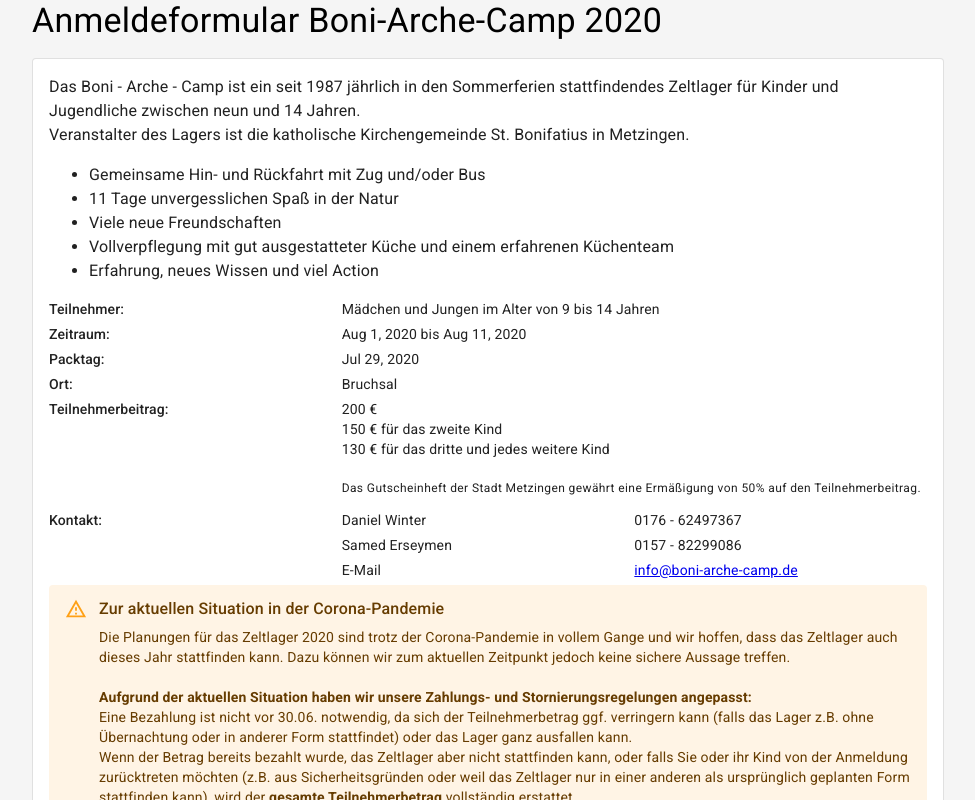
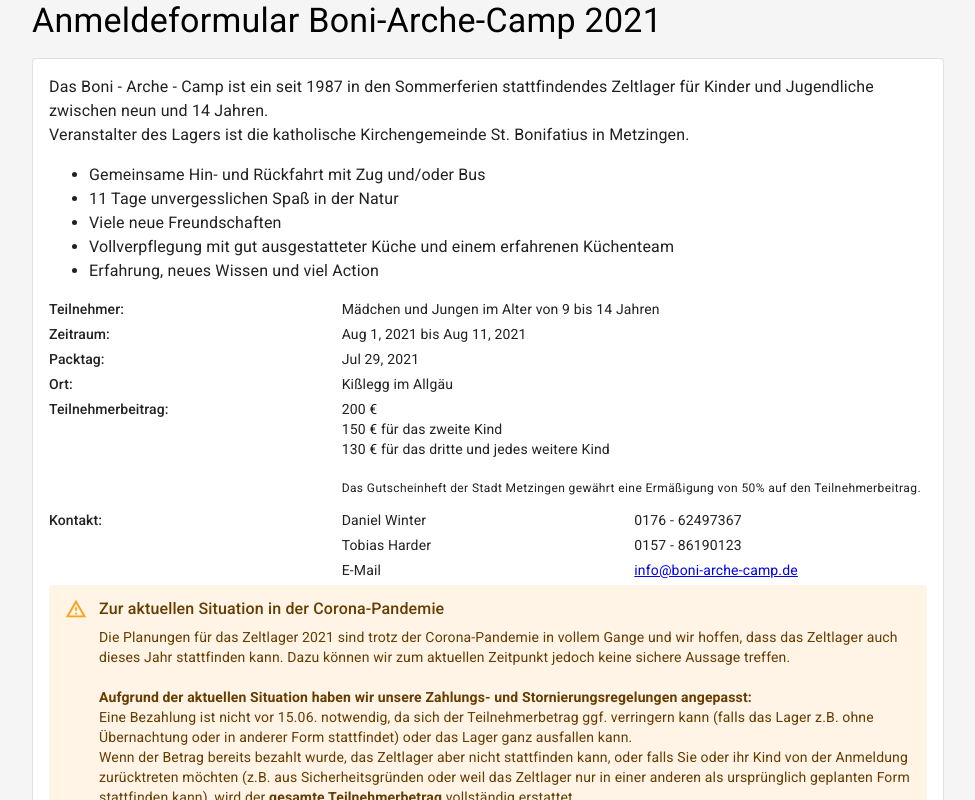
Before and after one commit to Fensterbank/camp-registration, a React (Create React App) app in the folder registration-ui/: page / in a window 1280 px wide. Shown: the top 800 px of the page, without its empty margins (152-1127 px from the left). Built offline with nearby package versions, Linux system fonts and the light colour scheme.

Commit message:
updated config

```diff
--- a/registration-ui/src/Form.tsx
+++ b/registration-ui/src/Form.tsx
@@ -39,8 +39,6 @@
     validateOnMount: true,
     validationSchema: validationSchema,
     onSubmit: values => {
-      console.log(values);
-
       setSubmitting(true);
       setError(null);
       axios.post(`${config.apiUrl}/registrations`, {
@@ -51,7 +49,6 @@
         mealType: values.mealType === '-' ? null : values.mealType,
       })
         .then(function (response: any) {
-          console.log(response);
           onSubmitted(formik.values);
           setSubmitting(false);
         })
--- a/registration-ui/src/config.json
+++ b/registration-ui/src/config.json
@@ -1,6 +1,6 @@
 {
-  "title": "Anmeldeformular Boni-Arche-Camp 2020",
-  "information": "Das Boni - Arche - Camp ist ein seit 1987 jährlich in den Sommerferien stattfindendes Zeltlager für Kinder und Jugendliche zwischen neun und 14 Jahren.<br />Veranstalter des Lagers ist die katholische Kirchengemeinde St. Bonifatius in Metzingen.",
+  "title": "Anmeldeformular Boni-Arche-Camp 2021",
+  "information": "Das Boni - Arche - Camp ist ein seit 1987 in den Sommerferien stattfindendes Zeltlager für Kinder und Jugendliche zwischen neun und 14 Jahren.<br />Veranstalter des Lagers ist die katholische Kirchengemeinde St. Bonifatius in Metzingen.",
   "facts": [
     "Gemeinsame Hin- und Rückfahrt mit Zug und/oder Bus",
     "11 Tage unvergesslichen Spaß in der Natur",
@@ -10,12 +10,12 @@
   ],
   "alert": {
     "title": "Zur aktuellen Situation in der Corona-Pandemie",
-    "text": "Die Planungen für das Zeltlager 2020 sind trotz der Corona-Pandemie in vollem Gange und wir hoffen, dass das Zeltlager auch dieses Jahr stattfinden kann. Dazu können wir zum aktuellen Zeitpunkt jedoch keine sichere Aussage treffen.<br /><br /><b>Aufgrund der aktuellen Situation haben wir unsere Zahlungs- und Stornierungsregelungen angepasst:</b><br />Eine Bezahlung ist nicht vor 30.06. notwendig, da sich der Teilnehmerbetrag ggf. verringern kann (falls das Lager z.B. ohne Übernachtung oder in anderer Form stattfindet) oder das Lager ganz ausfallen kann.<br />Wenn der Betrag bereits bezahlt wurde, das Zeltlager aber nicht stattfinden kann, oder falls Sie oder ihr Kind von der Anmeldung zurücktreten möchten (z.B. aus Sicherheitsgründen oder weil das Zeltlager nur in einer anderen als ursprünglich geplanten Form stattfinden kann), wird der <b>gesamte Teilnehmerbetrag</b> vollständig erstattet.<br /><br />Über die weitere Entwicklung werden wir Sie per E-Mail informieren."
+    "text": "Die Planungen für das Zeltlager 2021 sind trotz der Corona-Pandemie in vollem Gange und wir hoffen, dass das Zeltlager auch dieses Jahr stattfinden kann. Dazu können wir zum aktuellen Zeitpunkt jedoch keine sichere Aussage treffen.<br /><br /><b>Aufgrund der aktuellen Situation haben wir unsere Zahlungs- und Stornierungsregelungen angepasst:</b><br />Eine Bezahlung ist nicht vor 15.06. notwendig, da sich der Teilnehmerbetrag ggf. verringern kann (falls das Lager z.B. ohne Übernachtung oder in anderer Form stattfindet) oder das Lager ganz ausfallen kann.<br />Wenn der Betrag bereits bezahlt wurde, das Zeltlager aber nicht stattfinden kann, oder falls Sie oder ihr Kind von der Anmeldung zurücktreten möchten (z.B. aus Sicherheitsgründen oder weil das Zeltlager nur in einer anderen als ursprünglich geplanten Form stattfinden kann), wird der <b>gesamte Teilnehmerbetrag</b> vollständig erstattet.<br /><br />Über die weitere Entwicklung werden wir Sie per E-Mail informieren."
   },
-  "begin": "2020-08-01",
-  "end": "2020-08-11",
-  "packday": "2020-07-29",
-  "location": "Bruchsal",
+  "begin": "2021-08-01",
+  "end": "2021-08-11",
+  "packday": "2021-07-29",
+  "location": "Kißlegg im Allgäu",
   "participants": "Mädchen und Jungen im Alter von 9 bis 14 Jahren",
   "pricing": {
     "lines": [
@@ -33,8 +33,8 @@
     },
     {
       "type": "phone",
-      "label": "Samed Erseymen",
-      "value": "0157 - 82299086"
+      "label": "Tobias Harder",
+      "value": "0157 - 86190123"
     },
     {
       "type": "mail",
@@ -50,5 +50,5 @@
     "primary": "#9f714a",
     "secondary": "#999"
   },
-  "apiUrl": "http://localhost:1337"
+  "apiUrl": "https://r-api.boni.camp"
 }
```
